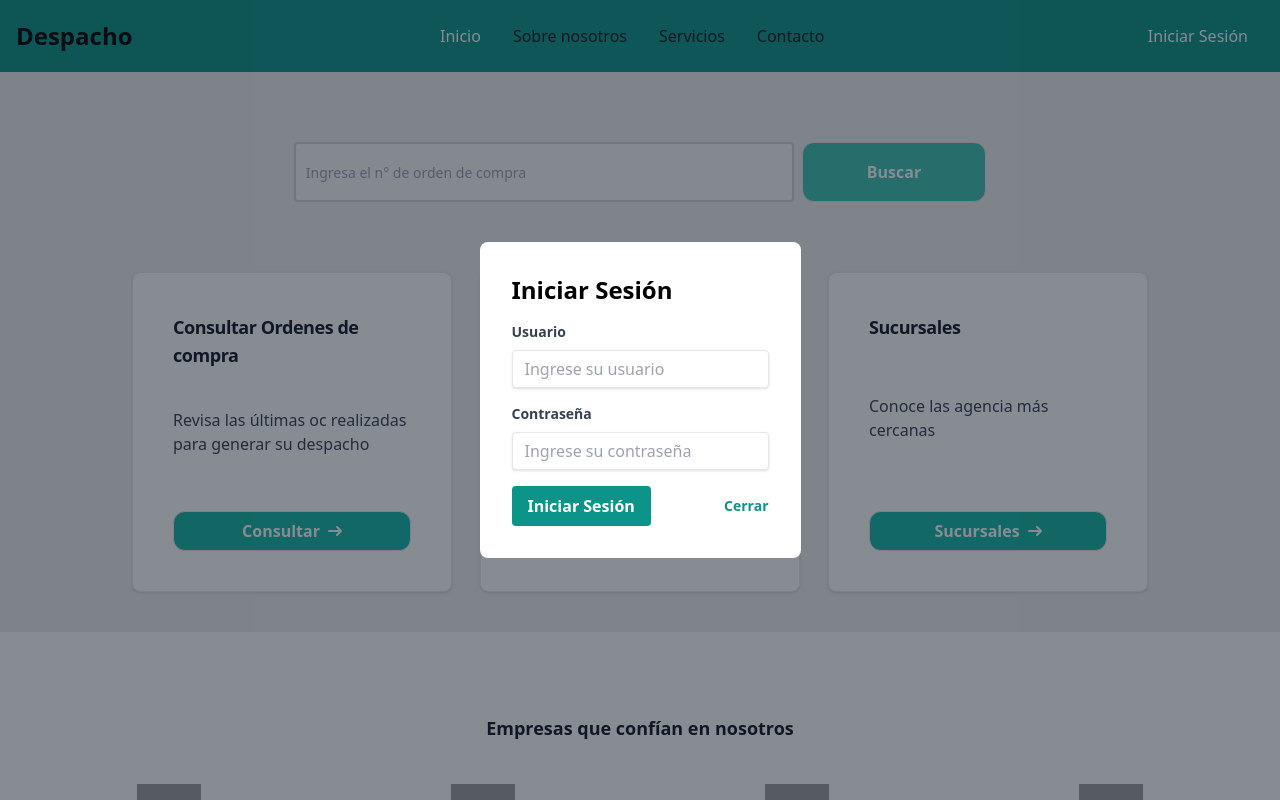
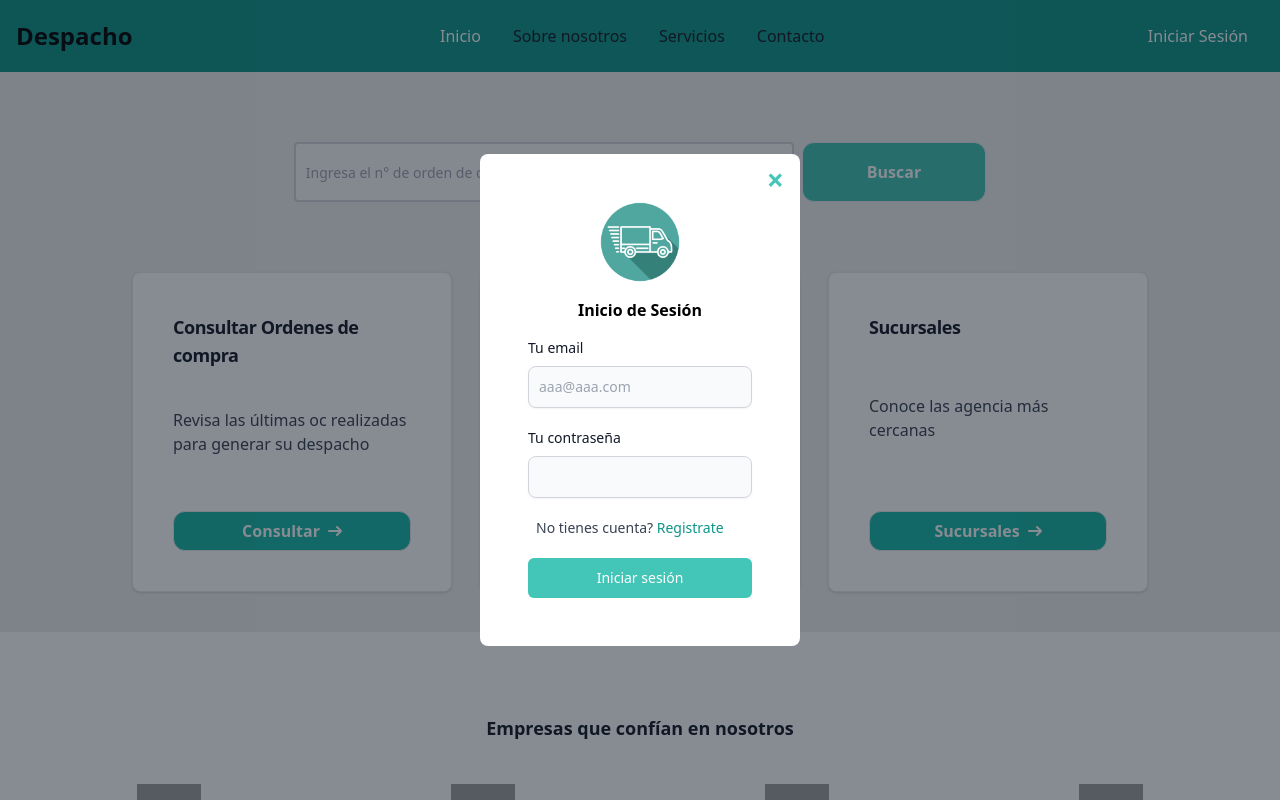
Before and after one commit to tih4r3-chan/Despacho, a React (Vite) app in the folder Despacho/: page / in a window 1280 px wide. Both pictures are taken after a click on the button "Iniciar Sesión". Shown: the top 800 px of the page. Built offline with nearby package versions, Linux system fonts and the light colour scheme; grey boxes are pictures that could not be loaded.

Commit message:
modal login

```diff
--- a/Despacho/src/componentes/ModalLogin.jsx
+++ b/Despacho/src/componentes/ModalLogin.jsx
@@ -1,47 +1,35 @@
 import React from "react";
+import logo1 from '../assets/images/logo2.png';
 
 function ModalLogin({ open, onClose }) {
   return (
     <div className={`fixed inset-0 flex items-center justify-center bg-gray-900 bg-opacity-50 ${open ? "" : "hidden"}`}>
-      <div className="bg-white p-8 rounded-lg">
-        <h2 className="text-2xl font-bold mb-4">Iniciar Sesión</h2>
-        <form>
-          <div className="mb-4">
-            <label className="block text-gray-700 text-sm font-bold mb-2" htmlFor="username">
-              Usuario
-            </label>
-            <input
-              type="text"
-              id="username"
-              className="shadow appearance-none border rounded w-full py-2 px-3 text-gray-700 leading-tight focus:outline-none focus:shadow-outline"
-              placeholder="Ingrese su usuario"
-            />
+      <div className="bg-white p-12 w-80 rounded-lg relative">
+        <button
+          onClick={onClose}
+          className="absolute top-2 right-4 text-teal-500/80 hover:text-teal-600 font-bold text-3xl"
+        >
+          &times;
+        </button>
+        <div className="flex justify-center mb-4">
+          <img src={logo1} alt="Logo" className="w-20 h-20" />
+        </div>
+        <h2 className="text-center text2xl font-bold mb-4">Inicio de Sesión</h2>
+        <form className="max-w-sm mx-auto">
+          <div className="mb-5">
+            <label htmlFor="email" className="block mb-2 text-sm font-medium text-gray-900">Tu email</label>
+            <input type="email" id="email" className="shadow-sm bg-gray-50 border border-gray-300 text-gray-900 text-sm rounded-lg block w-full p-2.5 dark:bg-gray-300 dark:border-gray-400 dark:placeholder-gray-400 dark:text-white dark:shadow-sm-light" placeholder="aaa@aaa.com" required />
           </div>
-          <div className="mb-4">
-            <label className="block text-gray-700 text-sm font-bold mb-2" htmlFor="password">
-              Contraseña
-            </label>
-            <input
-              type="password"
-              id="password"
-              className="shadow appearance-none border rounded w-full py-2 px-3 text-gray-700 leading-tight focus:outline-none focus:shadow-outline"
-              placeholder="Ingrese su contraseña"
-            />
+          <div className="mb-5">
+            <label htmlFor="password" className="block mb-2 text-sm font-medium text-gray-900">Tu contraseña</label>
+            <input type="password" id="password" className="shadow-sm bg-gray-50 border border-gray-300 text-gray-900 text-sm rounded-lg block w-full p-2.5 dark:bg-gray-300 dark:border-gray-400 dark:placeholder-gray-400 dark:text-white dark:shadow-sm-light" required />
+          </div>
+
+          <div className="flex items-start mb-5">
+            <label htmlFor="terms" className="ms-2 text-sm font-medium text-gray-700 dark:text-gray-400">No tienes cuenta? <a href="#" className="text-teal-600 hover:text-teal-800 hover:underline">Registrate</a></label>
           </div>
           <div className="flex items-center justify-between">
-            <button
-              type="submit"
-              className="bg-teal-600 hover:bg-teal-700 text-white font-bold py-2 px-4 rounded focus:outline-none focus:shadow-outline"
-            >
-              Iniciar Sesión
-            </button>
-            <button
-              type="button"
-              onClick={onClose}
-              className="inline-block align-baseline font-bold text-sm text-teal-600 hover:text-teal-800"
-            >
-              Cerrar
-            </button>
+            <button type="submit" className="text-white focus:outline-none font-medium r text-sm px-5 py-2.5 text-center bg-teal-500/80 hover:bg-teal-600 transition-all duration-500 flex w-full justify-center rounded-md">Iniciar sesión</button>
           </div>
         </form>
       </div>
```
